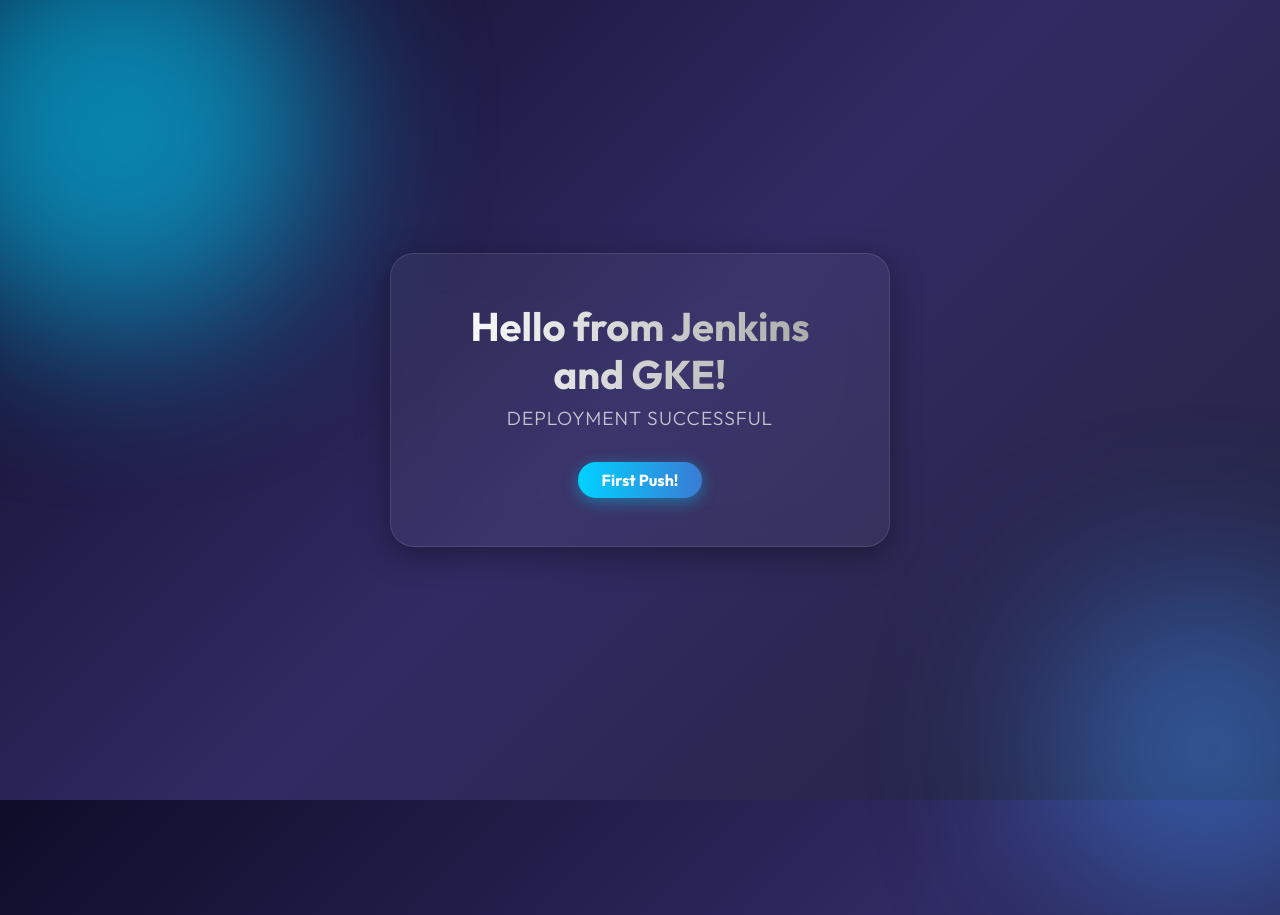
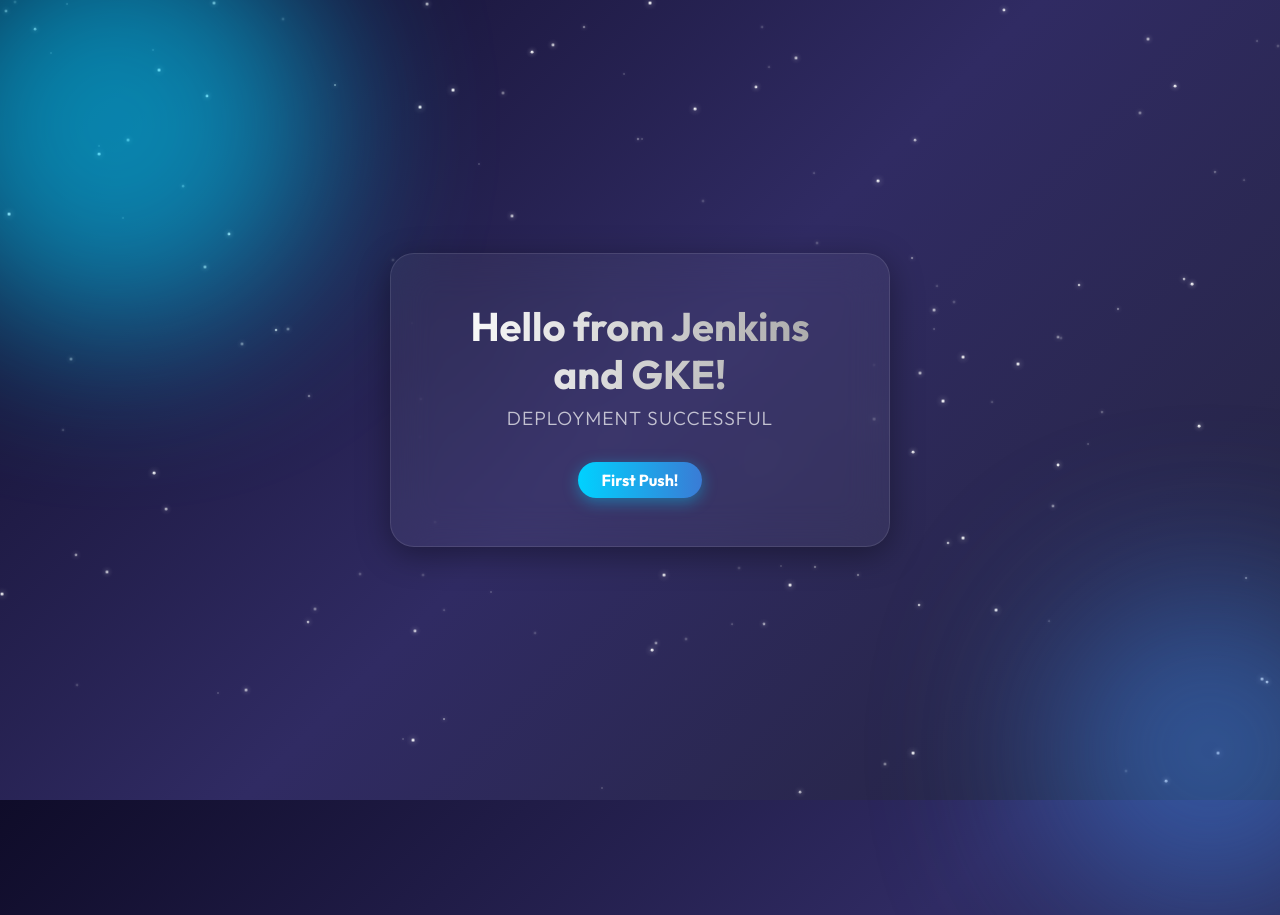
Before and after one commit to MireHaskim/my-app, a plain HTML site: page index.html in a window 1280 px wide. Shown: the top 915 px of the page. Drawn offline with Linux system fonts and the light colour scheme.

Commit message:
Add galaxy animation.

```diff
--- a/index.html
+++ b/index.html
@@ -50,6 +50,21 @@
         @keyframes float {
             0% { transform: translate(0, 0) scale(1); }
             100% { transform: translate(30px, 50px) scale(1.1); }
+        }
+
+        /* Twinkling Stars */
+        .star {
+            position: absolute;
+            width: 2px;
+            height: 2px;
+            background: #fff;
+            border-radius: 50%;
+            box-shadow: 0 0 4px #fff;
+            animation: twinkle var(--duration) infinite ease-in-out;
+        }
+        @keyframes twinkle {
+            0%, 100% { opacity: 0.2; transform: scale(1); }
+            50% { opacity: 1; transform: scale(1.5); }
         }
 
         /* Glass Card */
@@ -117,5 +132,25 @@
         <h2>Deployment Successful</h2>
         <div class="status-pill">First Push!</div>
     </div>
+
+    <script>
+        // Generate stars for galaxy background
+        const body = document.body;
+        for (let i = 0; i < 150; i++) {
+            const star = document.createElement('div');
+            star.className = 'star';
+            const x = Math.random() * 100;
+            const y = Math.random() * 100;
+            const duration = Math.random() * 3 + 2;
+            const delay = Math.random() * 5;
+
+            star.style.left = `${x}%`;
+            star.style.top = `${y}%`;
+            star.style.setProperty('--duration', `${duration}s`);
+            star.style.animationDelay = `${delay}s`;
+
+            body.insertBefore(star, body.firstChild);
+        }
+    </script>
 </body>
 </html>
```
Also changed, not shown: 1 other file.
